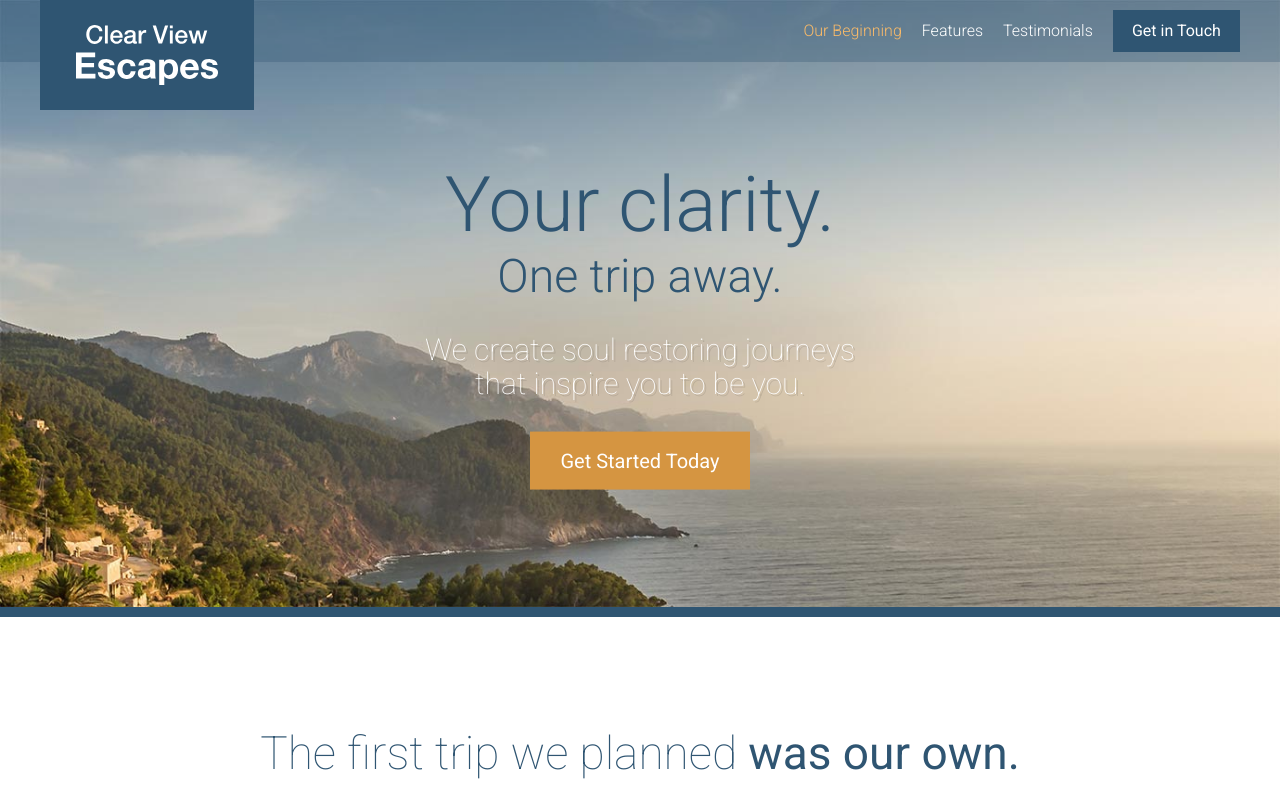
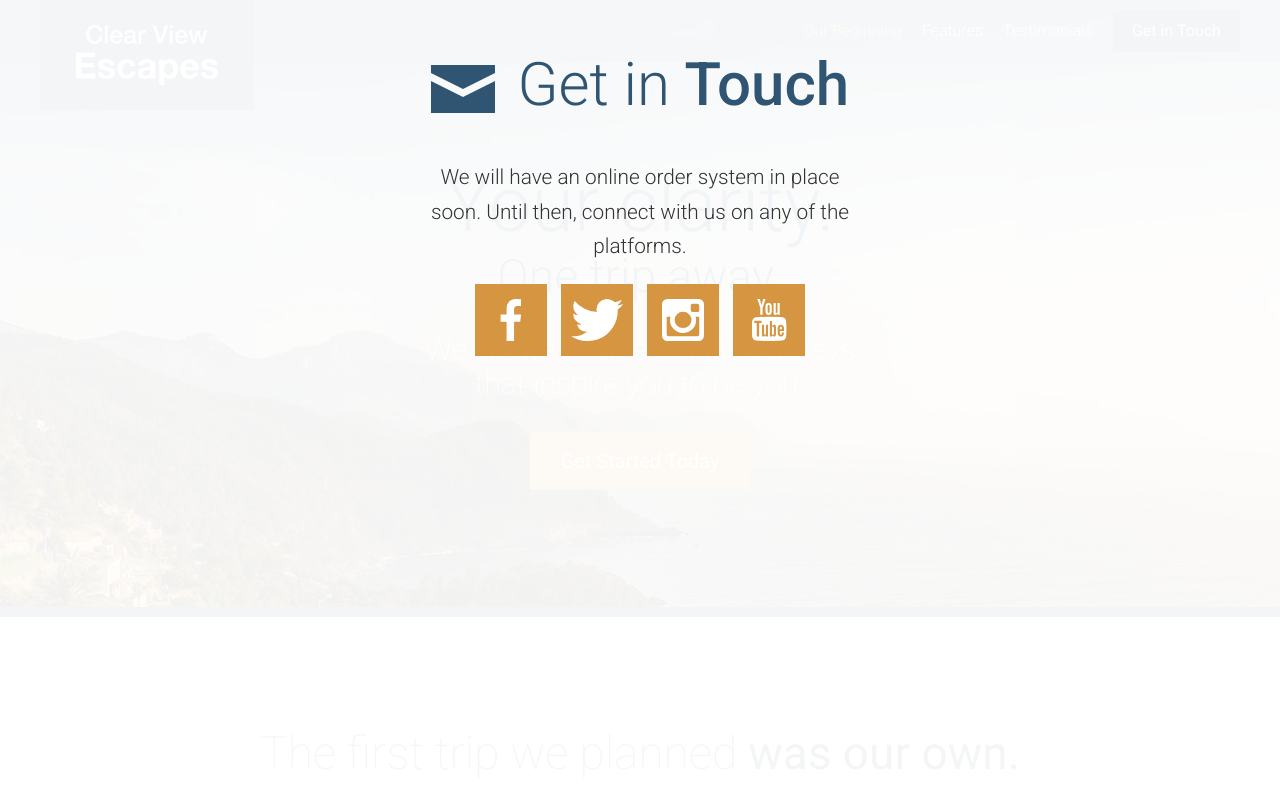
Before and after one commit to selajdinbilali/travel-site, a website: page app/index.html in a window 1280 px wide. Shown: the top 800 px of the page. Drawn offline with Linux system fonts and the light colour scheme.

Commit message:
social icons 1

```diff
--- /dev/null
+++ b/app/assets/styles/modules/_modal.css
@@ -0,0 +1,17 @@
+.modal{
+    position: fixed;
+    z-index: 5;
+    background-color: rgba(255,255,255,.94);
+    top: 0;
+    bottom: 0;
+    left: 0;
+    right: 0;
+
+    &__description{
+	text-align: center;
+	font-size:1.3rem;
+	font-weight: 300;
+	line-height: 1.65;
+
+    }
+}
--- a/app/assets/styles/modules/_section-title.css
+++ b/app/assets/styles/modules/_section-title.css
@@ -14,6 +14,10 @@
 
     &--blue{
 	color: $mainBlue;
+    }
+
+    &--less-margin{
+	margin-bottom: 1.3rem;
     }
 
     &__icon{
--- /dev/null
+++ b/app/assets/styles/modules/_social-icons.css
@@ -0,0 +1,27 @@
+.social-icons{
+    text-align: center;
+
+    &__icon{
+	background-color: $mainOrange;
+	display:inline-block; /* custom height if we need to */
+	margin: 0 5px 5px 5px;
+	width: 33%;
+	height: 72px;
+	position:relative;
+
+	@mixin atSmall{
+	    width: 72px;
+	    margin: 0 5px;
+
+	}
+
+	.icon{
+	    display:block;
+	    /* centrer les icones */
+	    position:absolute;
+	    top:50%;
+	    left:50%;
+	    transform: translate(-50%, -50%);
+	}
+    }
+}
--- a/app/assets/styles/modules/_wrapper.css
+++ b/app/assets/styles/modules/_wrapper.css
@@ -10,6 +10,9 @@
 	max-width: 976px;
     }
 
+    &--narrow{
+	max-width:470px;
+    }
     .wrapper{
 	padding-left:0;
 	padding-right:0;
--- a/app/assets/styles/styles.css
+++ b/app/assets/styles/styles.css
@@ -17,3 +17,5 @@
 @import "modules/_site-header";
 @import "modules/_primary-nav";
 @import "modules/_reveal-item";
+@import "modules/_modal";
+@import "modules/_social-icons";
--- a/app/index.html
+++ b/app/index.html
@@ -152,7 +152,8 @@
       <div calss="wrapper wrapper--no-padding-until-large">
 	<h2 class="section-title section-title--blue">
 	  <span class="icon icon--comment section-title__icon"></span>
-	  Real <strong>Testimonials</strong></h2>
+	  Real <strong>Testimonials</strong>
+	</h2>
 
 	<div class="row row--gutters row--gutters-small row-equal-height-at-large row--t-padding generic-content-container">
 
@@ -204,6 +205,30 @@
 	  <a class="btn btn--orange" href="#">Get in Touch</a></p>
       </div>
     </footer>
+
+    <div class="modal">
+
+      <h2 class="section-title section-title--blue section-title--less-margin">
+	<span class="icon icon--mail section-title__icon"></span>
+	Get in <strong>Touch</strong>
+      </h2>
+      <div class="wrapper wrapper--narrow">
+
+	<p class="modal__description">We will have an online order system in place soon. Until then, connect with us on any of the platforms.</p>
+      </div>
+
+
+      <div class="social-icons">
+	<a href="" class="social-icons__icon"><span class="icon icon--facebook"></span></a>
+	<a href="" class="social-icons__icon"><span class="icon icon--twitter"></span></a>
+	<a href="" class="social-icons__icon"><span class="icon icon--instagram"></span></a>
+	<a href="" class="social-icons__icon"><span class="icon icon--youtube"></span></a>
+      </div>
+
+    </div>
+
+
+
     <script src="/temp/scripts/App.js"></script>
   </body>
 </html>
--- a/app/temp/styles/styles.css
+++ b/app/temp/styles/styles.css
@@ -567,6 +567,10 @@ block--modfier
   max-width: 976px;
 }
 
+.wrapper--narrow{
+  max-width:470px;
+}
+
 .wrapper .wrapper{
   padding-left:0;
   padding-right:0;
@@ -890,6 +894,10 @@ qu'on appliquera globalement*/
 
 .section-title--blue{
   color: #2f5572;
+}
+
+.section-title--less-margin{
+  margin-bottom: 1.3rem;
 }
 
 .section-title__icon{
@@ -1378,3 +1386,50 @@ background-position: 36.69752421959096% 45.792307692307695%; /* voir le site du
   -webkit-transform: scale(1);
           transform: scale(1);
 }
+
+.modal{
+    position: fixed;
+    z-index: 5;
+    background-color: rgba(255,255,255,.94);
+    top: 0;
+    bottom: 0;
+    left: 0;
+    right: 0;
+}
+
+.modal__description{
+  text-align: center;
+  font-size:1.3rem;
+  font-weight: 300;
+  line-height: 1.65;
+}
+
+.social-icons{
+    text-align: center;
+}
+
+.social-icons__icon{
+  background-color: #d59541;
+  display:inline-block;/* custom height if we need to */
+  margin: 0 5px 5px 5px;
+  width: 33%;
+  height: 72px;
+  position:relative;
+}
+
+@media (min-width: 530px) {
+
+  .social-icons__icon {
+    width: 72px;
+    margin: 0 5px;
+  }
+}
+
+.social-icons__icon .icon{
+  display:block;/* centrer les icones */
+  position:absolute;
+  top:50%;
+  left:50%;
+  -webkit-transform: translate(-50%, -50%);
+          transform: translate(-50%, -50%);
+}
```
